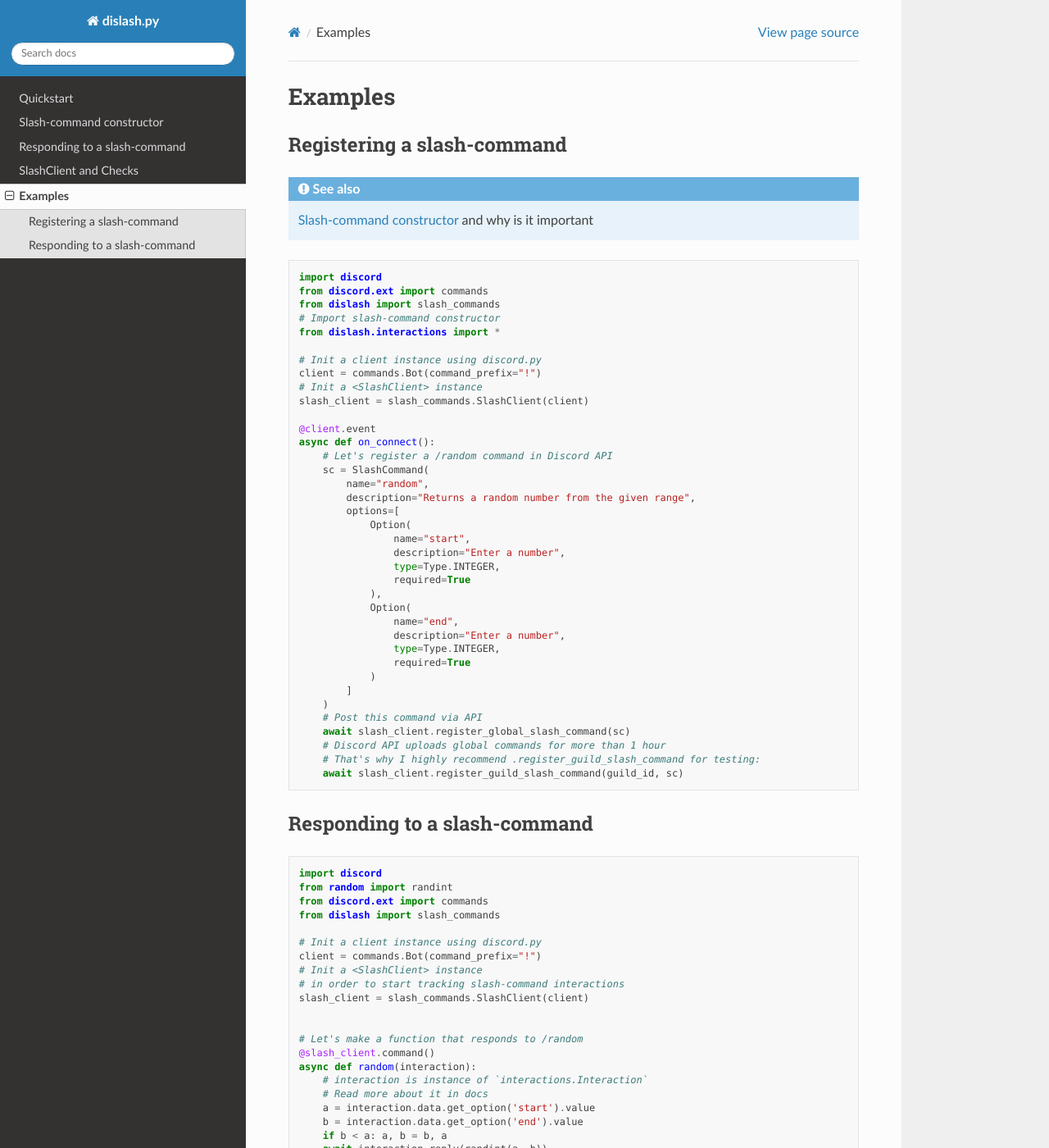
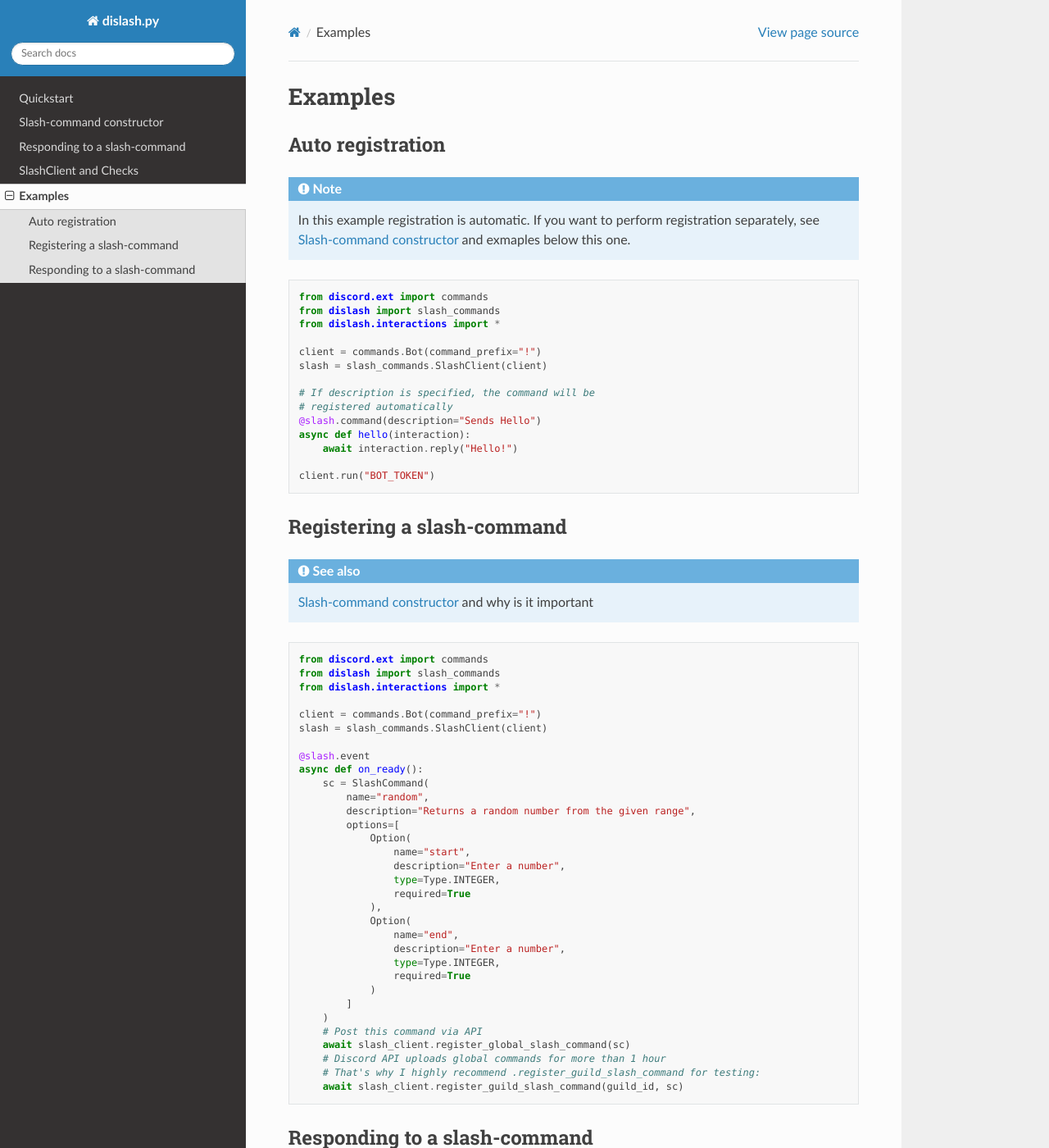
Before and after one commit to EQUENOS/dislash.py, a Sphinx documentation site: the page built from docs/examples.rst, in a window 1280 px wide and 1400 px high. Shown: the whole window at 82% size. Built offline with Sphinx 7.4.7 and the Read the Docs theme 2.0.0, drawn with Linux system fonts in a browser that asks for light colours; some of the changed text lies outside the part shown.

Commit message:
Docs for version 0.3.0

```diff
--- a/docs/conf.py
+++ b/docs/conf.py
@@ -22,7 +22,7 @@ copyright = '2021, EQUENOS'
 author = 'EQUENOS'
 
 # The full version, including alpha/beta/rc tags
-release = '0.2.0'
+release = '0.3.0'
 
 
 # -- General configuration ---------------------------------------------------
--- a/docs/examples.rst
+++ b/docs/examples.rst
@@ -1,5 +1,33 @@
 Examples
 ========
+
+Auto registration
+-----------------
+
+.. note::
+
+    In this example registration is automatic.
+    If you want to perform registration separately, see :ref:`slash-command_constructor`
+    and exmaples below this one.
+
+.. code-block:: python
+
+    from discord.ext import commands
+    from dislash import slash_commands
+    from dislash.interactions import *
+
+    client = commands.Bot(command_prefix="!")
+    slash = slash_commands.SlashClient(client)
+
+    # If description is specified, the command will be
+    # registered automatically
+    @slash.command(description="Sends Hello")
+    async def hello(interaction):
+        await interaction.reply("Hello!")
+
+    client.run("BOT_TOKEN")
+
+
 
 Registering a slash-command
 ---------------------------
@@ -11,20 +39,15 @@ Registering a slash-command
 
 .. code-block:: python
 
-    import discord
     from discord.ext import commands
     from dislash import slash_commands
-    # Import slash-command constructor
     from dislash.interactions import *
 
-    # Init a client instance using discord.py
     client = commands.Bot(command_prefix="!")
-    # Init a <SlashClient> instance
-    slash_client = slash_commands.SlashClient(client)
+    slash = slash_commands.SlashClient(client)
 
-    @client.event
-    async def on_connect():
-        # Let's register a /random command in Discord API
+    @slash.event
+    async def on_ready():
         sc = SlashCommand(
             name="random",
             description="Returns a random number from the given range",
@@ -56,24 +79,18 @@ Responding to a slash-command
 
 .. code-block:: python
 
-    import discord
     from random import randint
     from discord.ext import commands
     from dislash import slash_commands
 
-    # Init a client instance using discord.py
     client = commands.Bot(command_prefix="!")
-    # Init a <SlashClient> instance
-    # in order to start tracking slash-command interactions
-    slash_client = slash_commands.SlashClient(client)
+    slash = slash_commands.SlashClient(client)
 
-
-    # Let's make a function that responds to /random
-    @slash_client.command()
+    @slash.command()
     async def random(interaction):
-        # interaction is instance of `interactions.Interaction`
-        # Read more about it in docs
-        a = interaction.data.get_option('start').value
-        b = interaction.data.get_option('end').value
+        a = interaction.data.get('start')
+        b = interaction.data.get('end')
         if b < a: a, b = b, a
         await interaction.reply(randint(a, b))
+
+    client.run("BOT_TOKEN")
```
Also changed, not shown: docs/quickstart.rst (+10 -11 lines), docs/slash-response.rst (+6 -1 lines).
